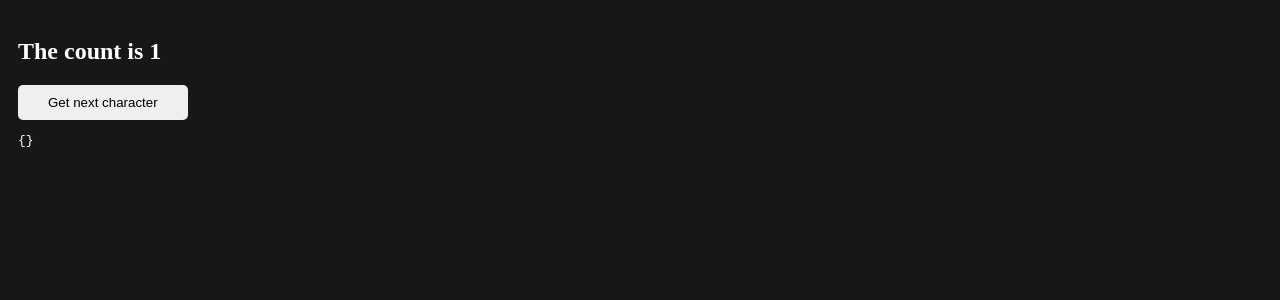
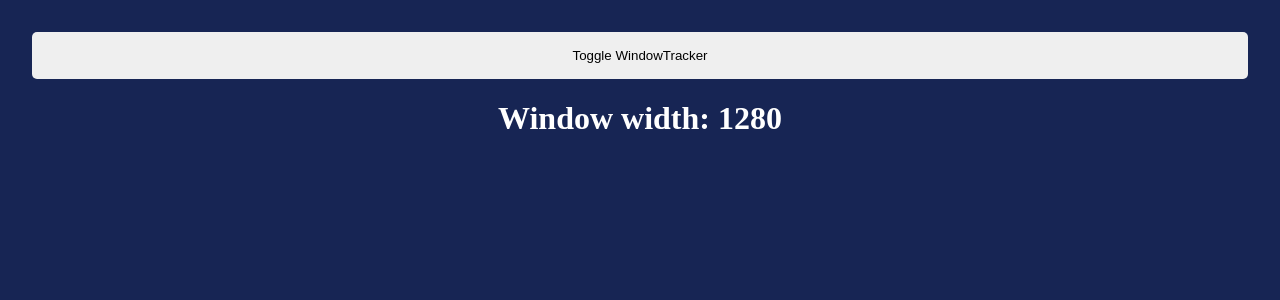
Before and after one commit to seb-ssabes/react-basics, a React (Vite) app: page / in a window 1280 px wide. Shown: the top 300 px of the page. Built offline with nearby package versions, Linux system fonts and the light colour scheme; no server answers.

Commit message:
window tracker useEffect exercise

```diff
--- a/index.html
+++ b/index.html
@@ -5,10 +5,10 @@
     <link rel="preconnect" href="https://fonts.googleapis.com">
     <link rel="preconnect" href="https://fonts.gstatic.com" crossorigin>
     <link href="https://fonts.googleapis.com/css2?family=Inter:ital,opsz,wght@0,14..32,100..900;1,14..32,100..900&family=Saira:ital,wght@0,100..900;1,100..900&display=swap" rel="stylesheet">
-    <link rel="stylesheet" href="/src/FetchDataStarWars/index.css">
+    <link rel="stylesheet" href="/src/WindowTracker/index.css">
   </head>
   <body>
     <div id="root"></div>
-    <script src="/src/FetchDataStarWars/" type="module"></script>
+    <script src="/src/WindowTracker/" type="module"></script>
   </body>
 </html>
--- /dev/null
+++ b/src/WindowTracker/App.jsx
@@ -0,0 +1,20 @@
+import WindowTracker from "./WindowTracker"
+import React from "react"
+
+export default function App() {
+  const [show, setShow] = React.useState(true)
+
+  function toggleShow() {
+    setShow(prevShow => !prevShow)
+  }
+
+
+  return (
+      <main className="container">
+          <button onClick={toggleShow}>
+              Toggle WindowTracker
+          </button>
+          {show ? <WindowTracker /> : null}
+      </main>
+  )
+}
--- /dev/null
+++ b/src/WindowTracker/WindowTracker.jsx
@@ -0,0 +1,23 @@
+import React from "react"
+
+export default function WindowTracker() {
+
+  const [windowWidth, setWindowWidth] = React.useState(window.innerWidth)
+
+  React.useEffect(() => {
+    function watchWindowWidth() {
+      console.log("Resized!")
+      setWindowWidth(window.innerWidth)
+    }
+    window.addEventListener("resize", watchWindowWidth)
+    return function() {
+      console.log("Cleaning up...")
+      window.removeEventListener("resize", watchWindowWidth)
+    }
+  }, [ ])
+
+
+  return (
+      <h1>Window width: {windowWidth}</h1>
+  )
+}
--- /dev/null
+++ b/src/WindowTracker/index.css
@@ -0,0 +1,26 @@
+* {
+    box-sizing: border-box;
+}
+
+body {
+    background-color: #172554;
+    color: white;
+    margin: 0;
+    padding: 2rem;
+}
+
+.container{
+    display: flex;
+    flex-direction: column;
+}
+
+button {
+    border: none;
+    border-radius: 5px;
+    padding: 1rem;
+    cursor: pointer;
+}
+
+h1 {
+    text-align: center;
+}
--- /dev/null
+++ b/src/WindowTracker/index.jsx
@@ -0,0 +1,6 @@
+import ReactDOM from 'react-dom/client';
+import App from "./App"
+
+ReactDOM
+    .createRoot(document.getElementById('root'))
+    .render(<App />);
```
Also changed, not shown: src/MemeGenerator/components/Main.jsx (+13 -1 lines).
